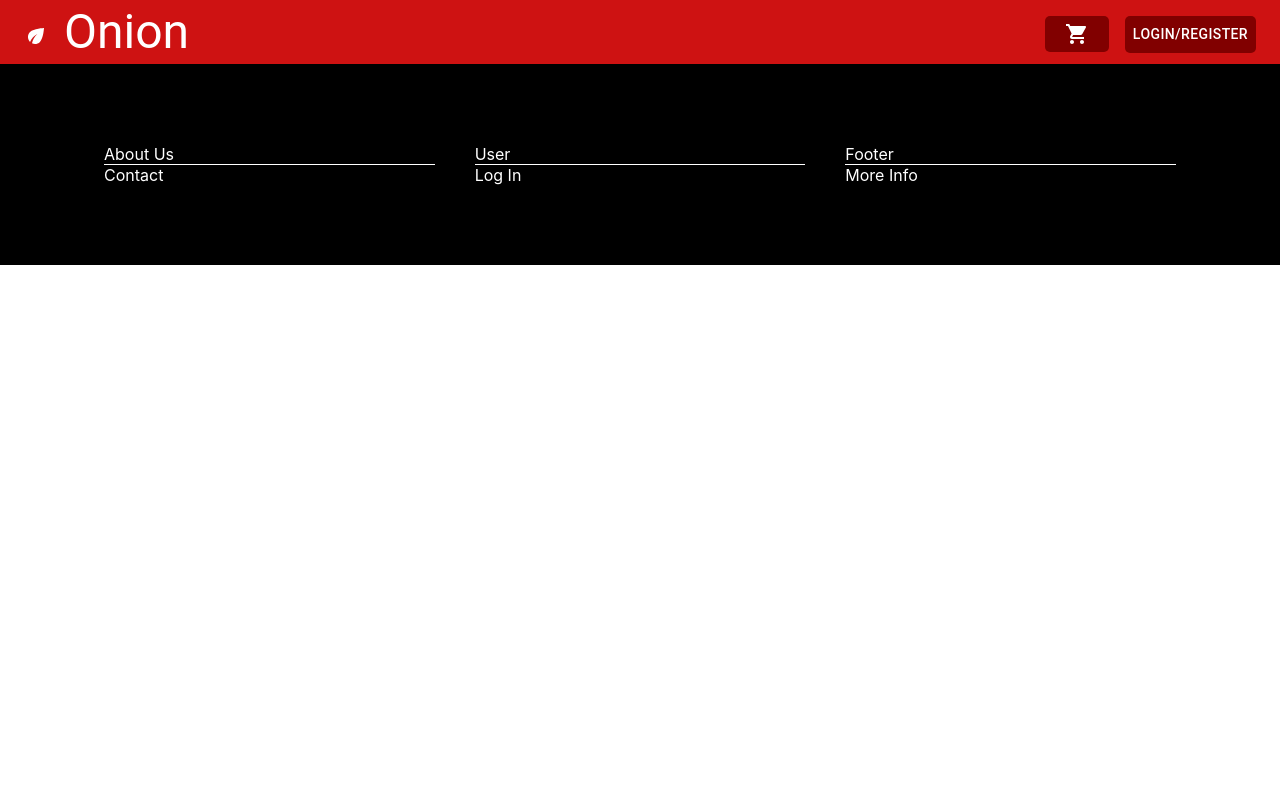
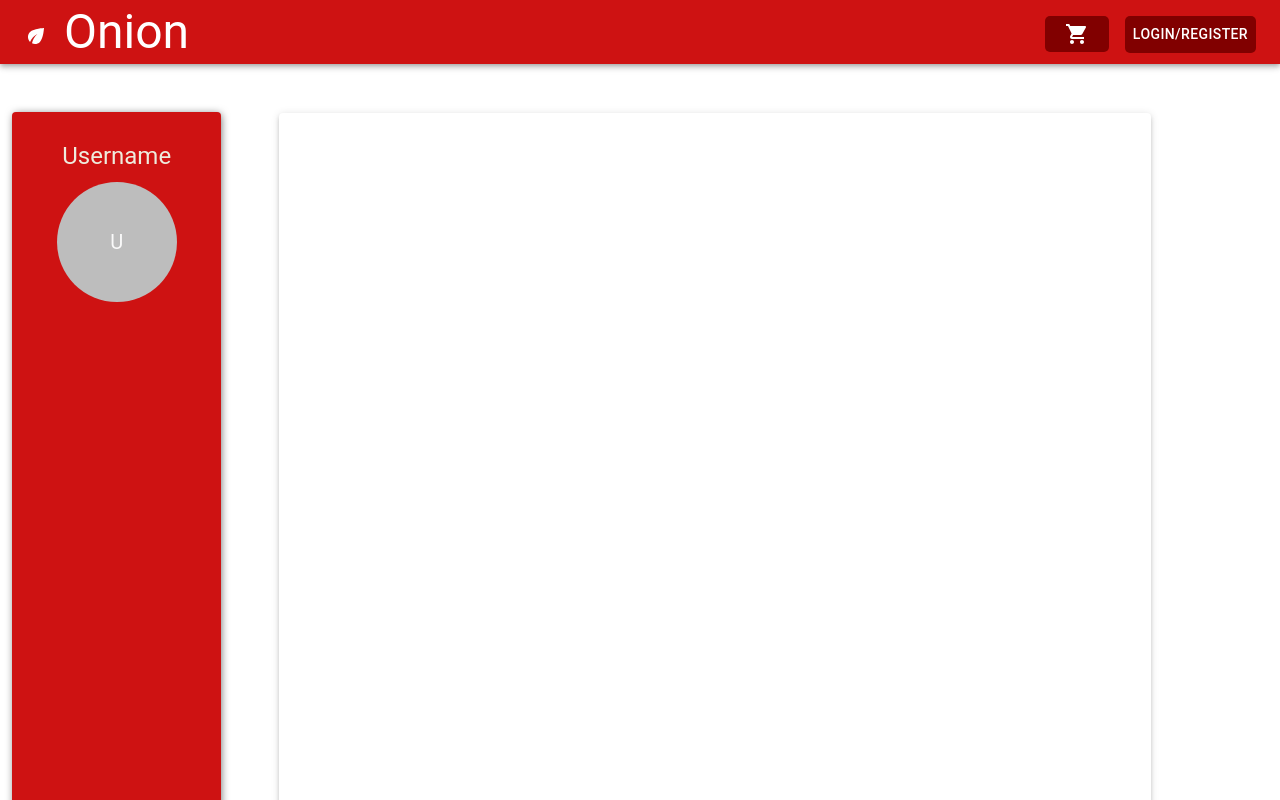
Before and after one commit to Davidohiv7/Final-Project, a React (Create React App) app in the folder client/: page /user in a window 1280 px wide. Shown: the top 800 px of the page. Built offline with nearby package versions, Linux system fonts and the light colour scheme.

Commit message:
User template created

```diff
--- a/client/src/App.js
+++ b/client/src/App.js
@@ -1,6 +1,7 @@
 
 import React from 'react';
 import NavBar from './Views/NavBar/NavBar'
+import UserProfile from './components/UserProfile/UserProfile'
 import Home from './Views/Home/Home.jsx'
 import { ThemeProvider } from '@material-ui/core/styles'
 import theme from './themeConfig';
@@ -22,9 +23,16 @@ export default function App() {
       />
 
       <Route
+        exact path='/user'
+        render={() => <UserProfile/>}
+      />
+
+      <Route
         path='/'
         render={() => <Footer/>}
       />
+
+
     </ThemeProvider>
   )
 }
--- /dev/null
+++ b/client/src/components/UserProfile/UserProfile.jsx
@@ -0,0 +1,36 @@
+import React from 'react';
+
+
+// Material UI imports
+import { Grid, Paper, Container, CardContent, Typography, Avatar } from '@material-ui/core';
+import useStyles from './styles';
+
+
+
+
+export default function Home() {
+  const classes = useStyles();
+
+
+  return (
+    <Container maxWidth="lg">
+      <Grid container spacing={3} className={classes.container}>
+        <Grid item xs={2} className={classes.filterGrid}>
+          <CardContent align= 'center'>
+            <Typography  align='center' variant="h5" color="secondary" display='inline'>Username</Typography>
+            <Avatar className={classes.profilePic} alt='Remy Sharp'>U</Avatar>
+          </CardContent>
+        </Grid>
+        <Grid item xs={9}>
+          <Paper className={classes.slide} elevation={3}>
+          </Paper>
+        </Grid>
+        <Grid item xs={9} className={classes.catalogueContainer}>
+          <Paper elevation={3}>
+
+          </Paper>
+        </Grid>
+      </Grid>
+    </Container>
+  );
+}
--- /dev/null
+++ b/client/src/components/UserProfile/styles.js
@@ -0,0 +1,49 @@
+import {
+    makeStyles
+} from '@material-ui/core/styles';
+
+const useStyles = makeStyles((theme) => ({
+
+    container: {
+        marginTop: '3%',
+        marginBottom: '3%'
+    },
+
+    slide: {
+        padding: theme.spacing(50),
+        marginLeft: '5%'
+    },
+
+    grid_container: {
+        marginTop: theme.spacing(2),
+        marginBottom: theme.spacing(2),
+        borderRadius: 5,
+        color: theme.palette.secondary.main,
+        textAlign: 'center',
+    },
+
+    button: {
+        background: theme.palette.primary.dark,
+        variant: "contained",
+        color: "white",
+        borderRadius: 5,
+    },
+    filterGrid: {
+        backgroundColor: theme.palette.primary.main,
+        borderRadius: theme.shape.borderRadius,
+        marginTop: 11,
+        marginBottom: 11,
+        boxShadow: '1px 1px 8px -1px rgba(0,0,0,0.6)',
+    },
+    catalogueContainer: {
+        marginLeft: theme.spacing(5),
+        height: "57%",
+    },
+    profilePic: {
+        width: theme.spacing(15),
+        height: theme.spacing(15),
+        margin: 10,
+    }
+}));
+
+export default useStyles;
```
